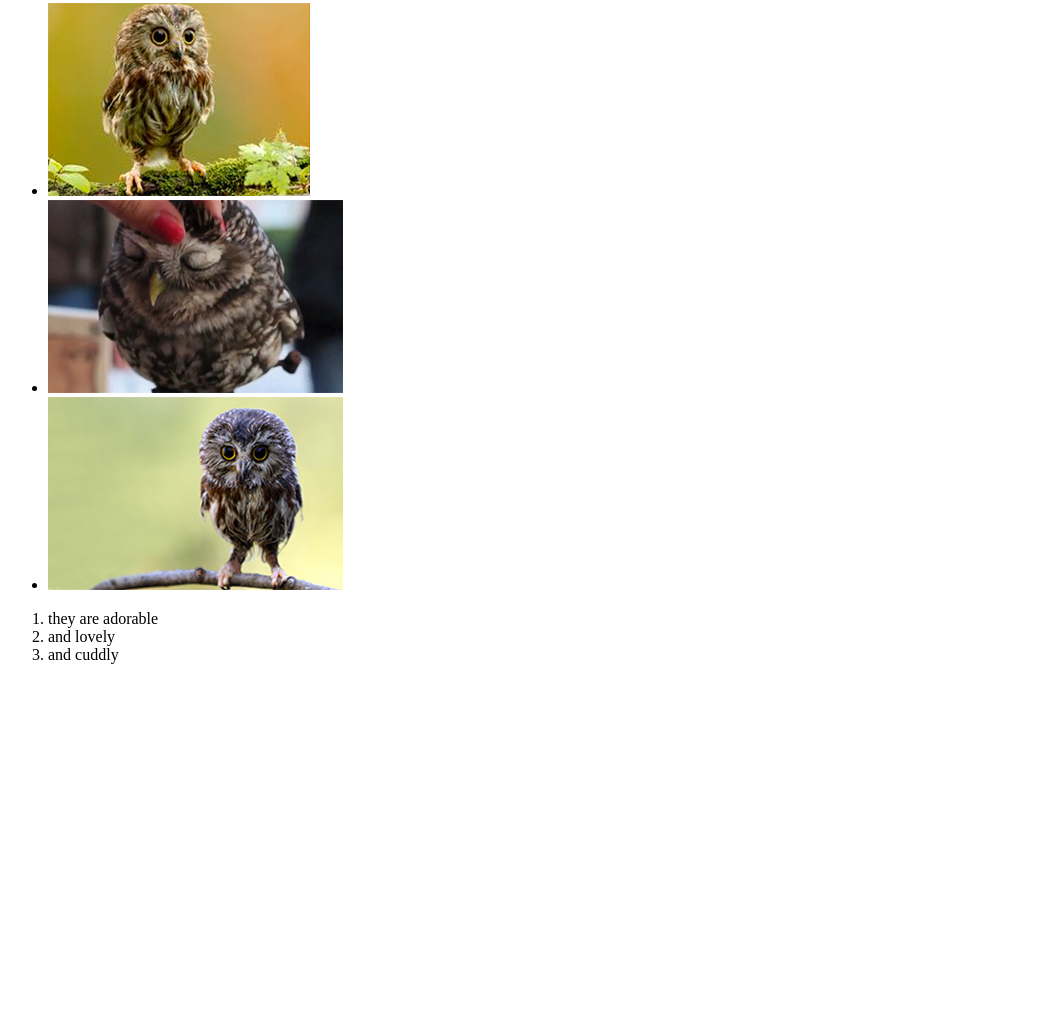
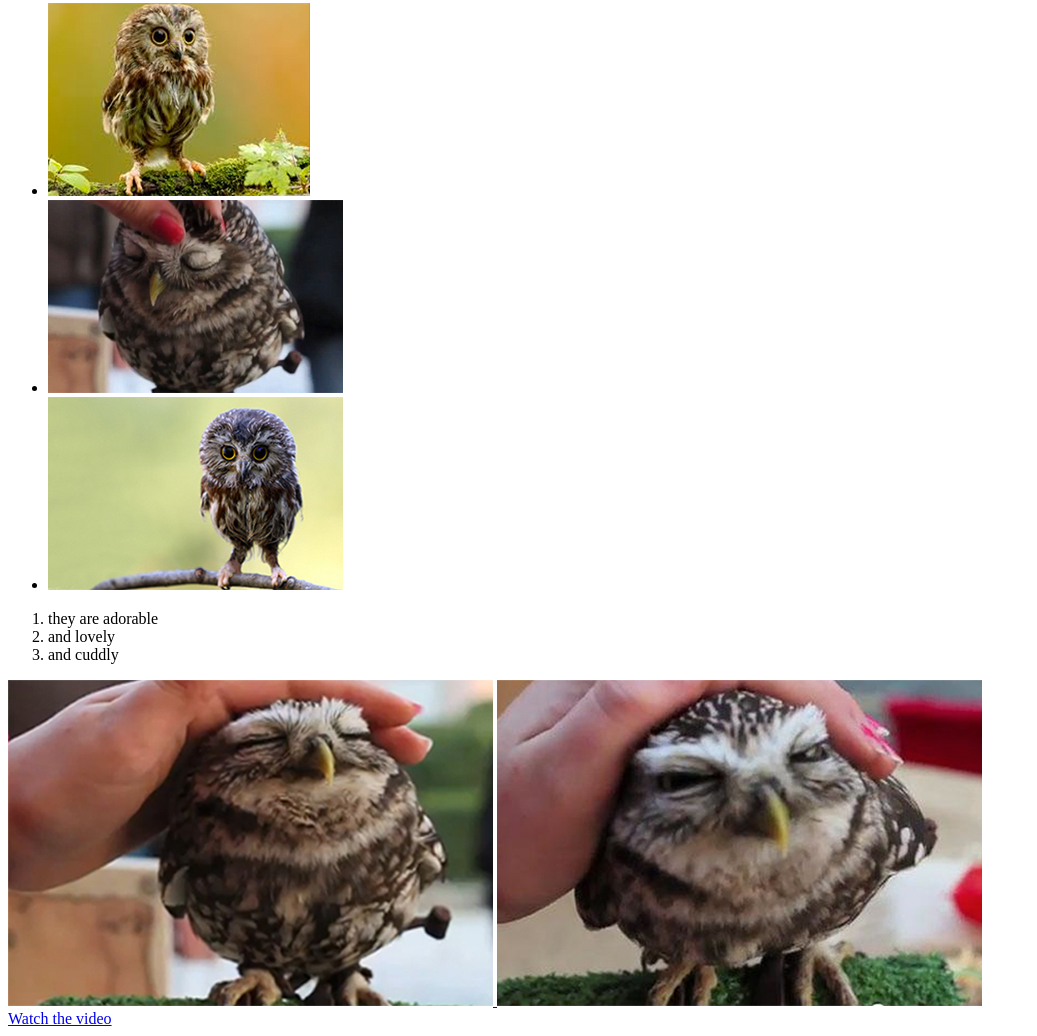
Before and after one commit to Loredanaburt/codebar, a plain HTML site: page HTML Tutorial 1/index.html in a window 1280 px wide. Shown: the part 285-1321 px from the top of the page, without its empty margins (0-1037 px from the left). Before the commit the page ends 965 px from the top, so only its background shows below. Drawn offline with Linux system fonts and the light colour scheme.

Commit message:
adding video link and correcting indentation

```diff
--- a/HTML Tutorial 1/index.html
+++ b/HTML Tutorial 1/index.html
@@ -28,5 +28,12 @@
        <li>and lovely</li>
        <li>and cuddly</li>
      </ol>
+
+     <a href="http://www.youtube.com/watch?v=gBjnfgnwXic">
+       <img src="images/img4.jpg" alt="cute owl">
+       <img src="images/img5.jpg" alt="another cute owl">
+       <br>
+       Watch the video
+     </a>
   </body>
 </html>
```
Lines whose indentation alone changed are shown as unchanged.
